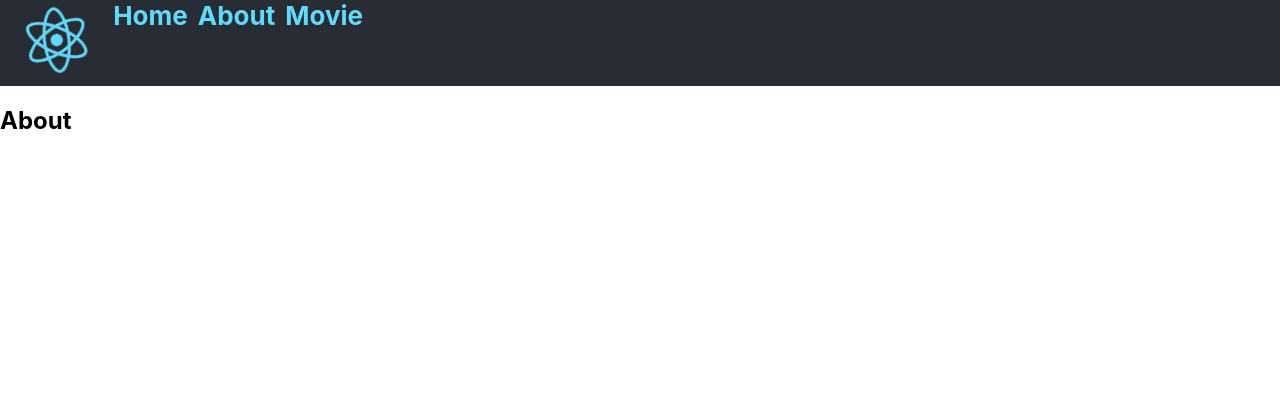
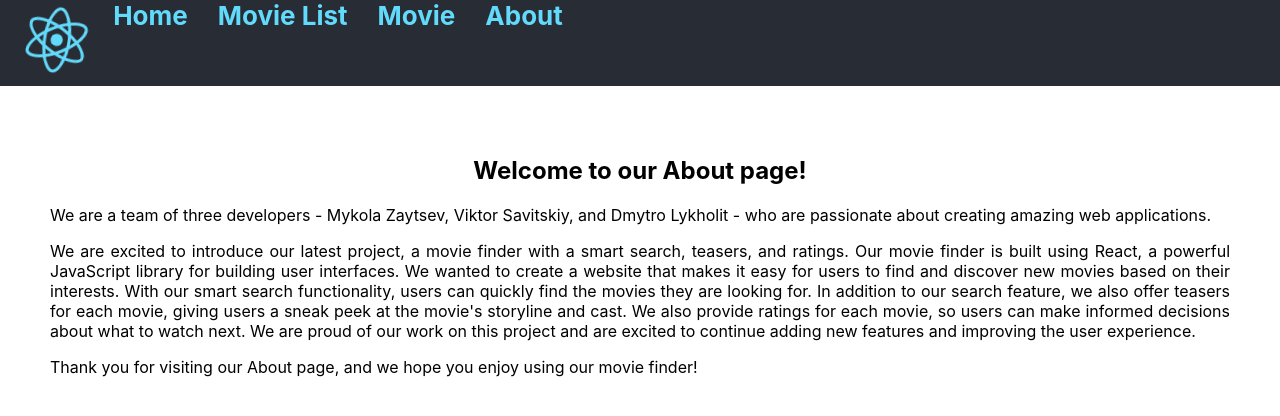
Before and after one commit to zayacny/VDM-store, a React (Create React App) app: page /about in a window 1280 px wide. Shown: the top 416 px of the page. Built offline with nearby package versions, Linux system fonts and the light colour scheme.

Commit message:
feat: create MovieList component and link to it

```diff
--- a/src/App.css
+++ b/src/App.css
@@ -14,14 +14,16 @@
 }
 
 .App-header {
-  background-color: #282c34;
+  position: sticky;
+  top: 0;
   /* min-height: 100vh; */
   display: flex;
   /* flex-direction: column; */
   /* align-items: start; */
   /* justify-content: start; */
+  background-color: #282c34;
+  color: white;
   font-size: calc(10px + 2vmin);
-  color: white;
 }
 
 .App-link {
@@ -31,7 +33,7 @@
 .nav-link {
   color: #61dafb;
   text-decoration: none;
-  margin-right: 10px;
+  margin-right: 30px;
   font-weight: bold;
 }
 
--- a/src/App.js
+++ b/src/App.js
@@ -1,23 +1,10 @@
 import logo from "./logo.svg";
 import "./App.css";
 import { BrowserRouter as Router, Routes, Route, Link } from "react-router-dom";
+import Home from "./components/Home";
+import MovieList from "./components/MovieList";
 import Movie from "./components/Movie";
-
-const Home = () => {
-  return (
-    <div>
-      <h2>Home</h2>
-    </div>
-  );
-};
-
-const About = () => {
-  return (
-    <div>
-      <h2>About</h2>
-    </div>
-  );
-};
+import About from "./components/About";
 
 function App() {
   return (
@@ -36,11 +23,14 @@ function App() {
             <Link to="/" className="nav-link">
               Home
             </Link>
-            <Link to="/about" className="nav-link">
-              About
+            <Link to="/movie-list" className="nav-link">
+              Movie List
             </Link>
             <Link to="/movie" className="nav-link">
               Movie
+            </Link>
+            <Link to="/about" className="nav-link">
+              About
             </Link>
             <br></br>
           </div>
@@ -49,7 +39,7 @@ function App() {
         <main className="App-main">
           <Routes>
             <Route path="/" element={<Home />}></Route>
-            <Route path="/about" element={<About />}></Route>
+            <Route path="/movie-list" element={<MovieList />}></Route>
             <Route
               path="/movie"
               element={
@@ -63,6 +53,7 @@ function App() {
                 />
               }
             ></Route>
+            <Route path="/about" element={<About />}></Route>
           </Routes>
         </main>
 
--- /dev/null
+++ b/src/components/About.css
@@ -0,0 +1,8 @@
+.about-container {
+  padding: 50px;
+  text-align: justify;
+}
+
+h2 {
+  text-align: center;
+}
--- /dev/null
+++ b/src/components/About.js
@@ -0,0 +1,35 @@
+import React from "react";
+import "./About.css";
+
+const About = () => {
+  return (
+    <div className="about-container">
+      <h2>Welcome to our About page!</h2>
+      <p>
+        We are a team of three developers - Mykola Zaytsev, Viktor Savitskiy,
+        and Dmytro Lykholit - who are passionate about creating amazing web
+        applications.
+      </p>
+      <p>
+        We are excited to introduce our latest project, a movie finder with a
+        smart search, teasers, and ratings. Our movie finder is built using
+        React, a powerful JavaScript library for building user interfaces. We
+        wanted to create a website that makes it easy for users to find and
+        discover new movies based on their interests. With our smart search
+        functionality, users can quickly find the movies they are looking for.
+        In addition to our search feature, we also offer teasers for each movie,
+        giving users a sneak peek at the movie's storyline and cast. We also
+        provide ratings for each movie, so users can make informed decisions
+        about what to watch next. We are proud of our work on this project and
+        are excited to continue adding new features and improving the user
+        experience.
+      </p>
+      <p>
+        Thank you for visiting our About page, and we hope you enjoy using our
+        movie finder!
+      </p>
+    </div>
+  );
+};
+
+export default About;
--- a/src/components/HomePage.js
+++ b/src/components/Home.js
@@ -1,9 +1,9 @@
 import React from "react";
 
-const HomePage = () => {
+const Home = () => {
   return (
     <div>
-      <h1>Welcome to the Home Page</h1>
+      <h2>Welcome to the Home Page</h2>
       <p>
         Here you can find the latest information about our products and
         services.
@@ -12,4 +12,4 @@ const HomePage = () => {
   );
 };
 
-export default HomePage;
+export default Home;
--- a/src/components/Movie/Movie.js
+++ /dev/null
@@ -1,5 +0,0 @@
-import React from "react";
-
-export default function Movie() {
-  return <h2>Movie</h2>;
-}
--- /dev/null
+++ b/src/components/MovieList.css
@@ -0,0 +1,31 @@
+.movie-list {
+  margin: 20px;
+  display: flex;
+  flex-wrap: wrap;
+  justify-content: space-between;
+  gap: 1rem;
+}
+
+.movie-list>* {
+  flex: 1 0 10%;
+  max-width: 20%;
+  box-shadow: 0 0 5px rgba(0, 0, 0, 0.2);
+  border-radius: 5px;
+  overflow: hidden;
+}
+
+.movie-list img {
+  display: block;
+  width: 100%;
+  height: auto;
+  object-fit: cover;
+}
+
+.movie-list h2 {
+  font-size: 1.5rem;
+  margin: 0.5rem 1rem;
+}
+
+.movie-list p {
+  margin: 0.5rem 1rem;
+}
--- /dev/null
+++ b/src/components/MovieList.js
@@ -0,0 +1,34 @@
+import React from "react";
+import Movie from "./Movie";
+import "./MovieList.css";
+
+const MovieList = () => (
+  <div className="movie-list">
+    <Movie
+      img="https://m.media-amazon.com/images/M/MV5BMDFkYTc0MGEtZmNhMC00ZDIzLWFmNTEtODM1ZmRlYWMwMWFmXkEyXkFqcGdeQXVyMTMxODk2OTU@._V1_.jpg"
+      name="The Shawshank Redemption"
+      year={1994}
+      rateImdb={9.2}
+      genre="drama"
+      storyLine="Two imprisoned men bond over a number of years, finding solace and eventual redemption through acts of common decency."
+    />
+    <Movie
+      img="https://m.media-amazon.com/images/M/MV5BM2JlMjQ1MjItNmJjMS00Nzg1LTk4ZDItNDgyNjg2OTliMWM5XkEyXkFqcGdeQXVyNTE1NjY5Mg@@._V1_FMjpg_UX580_.jpg"
+      name="Old School"
+      year={2003}
+      rateImdb={7.0}
+      genre="comedy"
+      storyLine="Three friends attempt to recapture their glory days by opening up a fraternity near their alma mater"
+    />
+    <Movie
+      img="https://m.media-amazon.com/images/M/MV5BMDdmZGU3NDQtY2E5My00ZTliLWIzOTUtMTY4ZGI1YjdiNjk3XkEyXkFqcGdeQXVyNTA4NzY1MzY@._V1_FMjpg_UY720_.jpg"
+      name="Titanic"
+      year={1998}
+      rateImdb={8.9}
+      genre="drama"
+      storyLine="A seventeen-year-old aristocrat falls in love with a kind but poor artist aboard the luxurious, ill-fated R.M.S. Titanic."
+    />
+  </div>
+);
+
+export default MovieList;
--- a/src/components/MoviePage.css
+++ /dev/null
@@ -1,3 +0,0 @@
-.movie-page {
-  background-color: aqua;
-}
--- a/src/components/MoviePage.js
+++ /dev/null
@@ -1,5 +0,0 @@
-import React from "react";
-
-const MoviePage = () => <div className="movie-page"></div>;
-
-export default MoviePage;
```
Also changed, not shown: src/components/Movie.js (+0 -13 lines).
